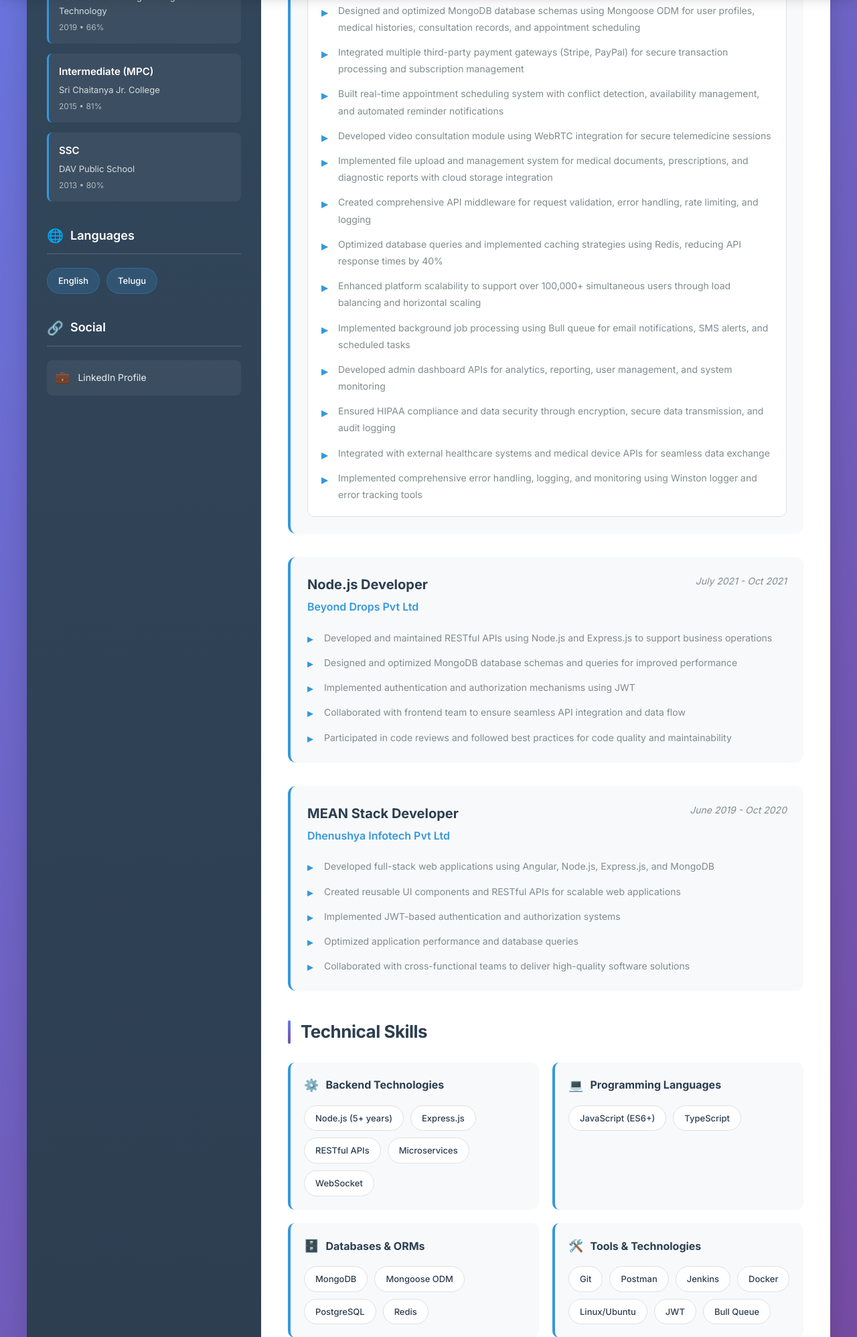
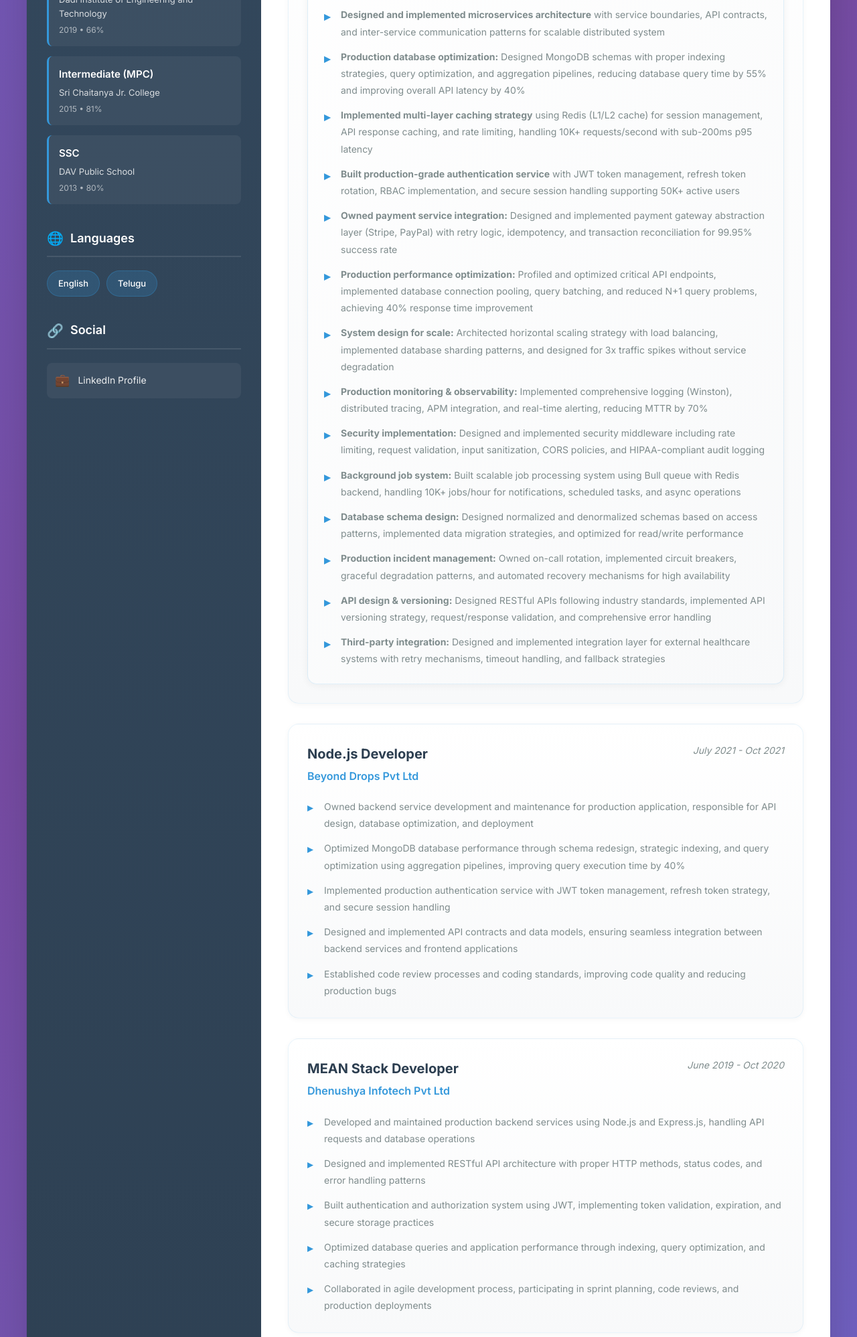
Before and after one commit to Pradeep-chandu/resume, a website: page index.html in a window 1280 px wide. Shown: the part 803-2800 px from the top of the page at 67% size. Drawn offline with Linux system fonts and the light colour scheme.

Commit message:
updated ui

```diff
--- a/index.html
+++ b/index.html
@@ -137,10 +137,12 @@
                         <span class="heading-text">Professional Summary</span>
                     </h2>
                     <p class="summary-text">
-                        Experienced <strong>Node.js Developer</strong> with <strong>5+ years</strong> of expertise in building scalable,
-                        high-performance backend systems. Specialized in developing RESTful APIs, microservices architecture,
-                        and real-time applications for healthcare platforms. Proven track record in optimizing system performance,
-                        implementing secure authentication systems, and managing large-scale databases.
+                        <strong>Backend Engineer</strong> with <strong>5+ years</strong> of production experience owning and operating
+                        mission-critical Node.js services handling <strong>100K+ concurrent users</strong>. Led end-to-end backend
+                        architecture for Sanar.sa healthcare platform, from system design to production deployment. Expert in
+                        performance optimization (40% latency reduction), database design (MongoDB, Redis), and security
+                        implementation (JWT, RBAC, HIPAA compliance). Strong background in distributed systems, microservices
+                        architecture, and production troubleshooting.
                     </p>
                 </section>
 
@@ -153,7 +155,7 @@
                     <article class="experience-card">
                         <header class="exp-header">
                             <div class="exp-title-group">
-                                <h3 class="exp-position">Senior Node.js Developer</h3>
+                                <h3 class="exp-position">Senior Node.js Developer / Backend Engineer</h3>
                                 <p class="exp-company">Maren Solutions Pvt Ltd</p>
                             </div>
                             <time class="exp-duration">Feb 2022 - Present</time>
@@ -170,23 +172,23 @@
                             </p>
 
                             <div class="backend-achievements">
-                                <h5 class="achievements-title">Backend Development & Architecture</h5>
+                                <h5 class="achievements-title">Backend Ownership & Production Experience</h5>
                                 <ul class="achievements-list">
-                                    <li>Architected and developed scalable RESTful APIs using Node.js and Express.js to handle patient-doctor communication, appointment management, and medical record processing</li>
-                                    <li>Implemented secure authentication and authorization system using JWT tokens with role-based access control (RBAC) for patients, doctors, and administrators</li>
-                                    <li>Designed and optimized MongoDB database schemas using Mongoose ODM for user profiles, medical histories, consultation records, and appointment scheduling</li>
-                                    <li>Integrated multiple third-party payment gateways (Stripe, PayPal) for secure transaction processing and subscription management</li>
-                                    <li>Built real-time appointment scheduling system with conflict detection, availability management, and automated reminder notifications</li>
-                                    <li>Developed video consultation module using WebRTC integration for secure telemedicine sessions</li>
-                                    <li>Implemented file upload and management system for medical documents, prescriptions, and diagnostic reports with cloud storage integration</li>
-                                    <li>Created comprehensive API middleware for request validation, error handling, rate limiting, and logging</li>
-                                    <li>Optimized database queries and implemented caching strategies using Redis, reducing API response times by 40%</li>
-                                    <li>Enhanced platform scalability to support over 100,000+ simultaneous users through load balancing and horizontal scaling</li>
-                                    <li>Implemented background job processing using Bull queue for email notifications, SMS alerts, and scheduled tasks</li>
-                                    <li>Developed admin dashboard APIs for analytics, reporting, user management, and system monitoring</li>
-                                    <li>Ensured HIPAA compliance and data security through encryption, secure data transmission, and audit logging</li>
-                                    <li>Integrated with external healthcare systems and medical device APIs for seamless data exchange</li>
-                                    <li>Implemented comprehensive error handling, logging, and monitoring using Winston logger and error tracking tools</li>
+                                    <li><strong>Owned end-to-end backend architecture</strong> for production healthcare platform serving 100K+ users, responsible for system design, implementation, deployment, and on-call support</li>
+                                    <li><strong>Designed and implemented microservices architecture</strong> with service boundaries, API contracts, and inter-service communication patterns for scalable distributed system</li>
+                                    <li><strong>Production database optimization:</strong> Designed MongoDB schemas with proper indexing strategies, query optimization, and aggregation pipelines, reducing database query time by 55% and improving overall API latency by 40%</li>
+                                    <li><strong>Implemented multi-layer caching strategy</strong> using Redis (L1/L2 cache) for session management, API response caching, and rate limiting, handling 10K+ requests/second with sub-200ms p95 latency</li>
+                                    <li><strong>Built production-grade authentication service</strong> with JWT token management, refresh token rotation, RBAC implementation, and secure session handling supporting 50K+ active users</li>
+                                    <li><strong>Owned payment service integration:</strong> Designed and implemented payment gateway abstraction layer (Stripe, PayPal) with retry logic, idempotency, and transaction reconciliation for 99.95% success rate</li>
+                                    <li><strong>Production performance optimization:</strong> Profiled and optimized critical API endpoints, implemented database connection pooling, query batching, and reduced N+1 query problems, achieving 40% response time improvement</li>
+                                    <li><strong>System design for scale:</strong> Architected horizontal scaling strategy with load balancing, implemented database sharding patterns, and designed for 3x traffic spikes without service degradation</li>
+                                    <li><strong>Production monitoring & observability:</strong> Implemented comprehensive logging (Winston), distributed tracing, APM integration, and real-time alerting, reducing MTTR by 70%</li>
+                                    <li><strong>Security implementation:</strong> Designed and implemented security middleware including rate limiting, request validation, input sanitization, CORS policies, and HIPAA-compliant audit logging</li>
+                                    <li><strong>Background job system:</strong> Built scalable job processing system using Bull queue with Redis backend, handling 10K+ jobs/hour for notifications, scheduled tasks, and async operations</li>
+                                    <li><strong>Database schema design:</strong> Designed normalized and denormalized schemas based on access patterns, implemented data migration strategies, and optimized for read/write performance</li>
+                                    <li><strong>Production incident management:</strong> Owned on-call rotation, implemented circuit breakers, graceful degradation patterns, and automated recovery mechanisms for high availability</li>
+                                    <li><strong>API design & versioning:</strong> Designed RESTful APIs following industry standards, implemented API versioning strategy, request/response validation, and comprehensive error handling</li>
+                                    <li><strong>Third-party integration:</strong> Designed and implemented integration layer for external healthcare systems with retry mechanisms, timeout handling, and fallback strategies</li>
                                 </ul>
                             </div>
                         </div>
@@ -201,11 +203,11 @@
                             <time class="exp-duration">July 2021 - Oct 2021</time>
                         </header>
                         <ul class="exp-responsibilities">
-                            <li>Developed and maintained RESTful APIs using Node.js and Express.js to support business operations</li>
-                            <li>Designed and optimized MongoDB database schemas and queries for improved performance</li>
-                            <li>Implemented authentication and authorization mechanisms using JWT</li>
-                            <li>Collaborated with frontend team to ensure seamless API integration and data flow</li>
-                            <li>Participated in code reviews and followed best practices for code quality and maintainability</li>
+                            <li>Owned backend service development and maintenance for production application, responsible for API design, database optimization, and deployment</li>
+                            <li>Optimized MongoDB database performance through schema redesign, strategic indexing, and query optimization using aggregation pipelines, improving query execution time by 40%</li>
+                            <li>Implemented production authentication service with JWT token management, refresh token strategy, and secure session handling</li>
+                            <li>Designed and implemented API contracts and data models, ensuring seamless integration between backend services and frontend applications</li>
+                            <li>Established code review processes and coding standards, improving code quality and reducing production bugs</li>
                         </ul>
                     </article>
 
@@ -218,11 +220,11 @@
                             <time class="exp-duration">June 2019 - Oct 2020</time>
                         </header>
                         <ul class="exp-responsibilities">
-                            <li>Developed full-stack web applications using Angular, Node.js, Express.js, and MongoDB</li>
-                            <li>Created reusable UI components and RESTful APIs for scalable web applications</li>
-                            <li>Implemented JWT-based authentication and authorization systems</li>
-                            <li>Optimized application performance and database queries</li>
-                            <li>Collaborated with cross-functional teams to deliver high-quality software solutions</li>
+                            <li>Developed and maintained production backend services using Node.js and Express.js, handling API requests and database operations</li>
+                            <li>Designed and implemented RESTful API architecture with proper HTTP methods, status codes, and error handling patterns</li>
+                            <li>Built authentication and authorization system using JWT, implementing token validation, expiration, and secure storage practices</li>
+                            <li>Optimized database queries and application performance through indexing, query optimization, and caching strategies</li>
+                            <li>Collaborated in agile development process, participating in sprint planning, code reviews, and production deployments</li>
                         </ul>
                     </article>
                 </section>
@@ -236,50 +238,69 @@
                         <div class="skill-group">
                             <h4 class="skill-group-title">
                                 <span class="skill-icon">⚙️</span>
-                                Backend Technologies
+                                Backend & System Design
                             </h4>
                             <div class="skill-tags">
                                 <span class="skill-tag">Node.js (5+ years)</span>
                                 <span class="skill-tag">Express.js</span>
-                                <span class="skill-tag">RESTful APIs</span>
-                                <span class="skill-tag">Microservices</span>
-                                <span class="skill-tag">WebSocket</span>
+                                <span class="skill-tag">RESTful API Design</span>
+                                <span class="skill-tag">Microservices Architecture</span>
+                                <span class="skill-tag">System Design</span>
+                                <span class="skill-tag">Distributed Systems</span>
+                                <span class="skill-tag">WebSocket/Real-time</span>
                             </div>
                         </div>
                         <div class="skill-group">
                             <h4 class="skill-group-title">
                                 <span class="skill-icon">💻</span>
-                                Programming Languages
+                                Languages & Patterns
                             </h4>
                             <div class="skill-tags">
                                 <span class="skill-tag">JavaScript (ES6+)</span>
                                 <span class="skill-tag">TypeScript</span>
+                                <span class="skill-tag">Async/Await Patterns</span>
+                                <span class="skill-tag">Event-Driven Architecture</span>
                             </div>
                         </div>
                         <div class="skill-group">
                             <h4 class="skill-group-title">
                                 <span class="skill-icon">🗄️</span>
-                                Databases & ORMs
+                                Database & Caching
                             </h4>
                             <div class="skill-tags">
-                                <span class="skill-tag">MongoDB</span>
+                                <span class="skill-tag">MongoDB (Schema Design)</span>
                                 <span class="skill-tag">Mongoose ODM</span>
+                                <span class="skill-tag">Query Optimization</span>
                                 <span class="skill-tag">PostgreSQL</span>
-                                <span class="skill-tag">Redis</span>
+                                <span class="skill-tag">Redis (Caching)</span>
+                                <span class="skill-tag">Database Indexing</span>
+                            </div>
+                        </div>
+                        <div class="skill-group">
+                            <h4 class="skill-group-title">
+                                <span class="skill-icon">🔒</span>
+                                Security & Performance
+                            </h4>
+                            <div class="skill-tags">
+                                <span class="skill-tag">JWT Authentication</span>
+                                <span class="skill-tag">RBAC Implementation</span>
+                                <span class="skill-tag">Rate Limiting</span>
+                                <span class="skill-tag">API Security</span>
+                                <span class="skill-tag">Performance Optimization</span>
+                                <span class="skill-tag">HIPAA Compliance</span>
                             </div>
                         </div>
                         <div class="skill-group">
                             <h4 class="skill-group-title">
                                 <span class="skill-icon">🛠️</span>
-                                Tools & Technologies
+                                DevOps & Tools
                             </h4>
                             <div class="skill-tags">
-                                <span class="skill-tag">Git</span>
-                                <span class="skill-tag">Postman</span>
-                                <span class="skill-tag">Jenkins</span>
+                                <span class="skill-tag">Git & Version Control</span>
                                 <span class="skill-tag">Docker</span>
+                                <span class="skill-tag">CI/CD (Jenkins)</span>
                                 <span class="skill-tag">Linux/Ubuntu</span>
-                                <span class="skill-tag">JWT</span>
+                                <span class="skill-tag">Monitoring & Logging</span>
                                 <span class="skill-tag">Bull Queue</span>
                             </div>
                         </div>
--- a/style.css
+++ b/style.css
@@ -30,12 +30,20 @@ body {
   font-family: 'Inter', -apple-system, BlinkMacSystemFont, 'Segoe UI', Roboto, Oxygen, Ubuntu, Cantarell, sans-serif;
   margin: 0;
   padding: 20px;
-  background: var(--gradient-primary);
+  background: linear-gradient(135deg, #667eea 0%, #764ba2 50%, #667eea 100%);
+  background-size: 200% 200%;
+  animation: gradientShift 15s ease infinite;
   min-height: 100vh;
   color: var(--text-dark);
   line-height: 1.6;
   -webkit-font-smoothing: antialiased;
   -moz-osx-font-smoothing: grayscale;
+}
+
+@keyframes gradientShift {
+  0% { background-position: 0% 50%; }
+  50% { background-position: 100% 50%; }
+  100% { background-position: 0% 50%; }
 }
 
   .resume-container {
@@ -48,10 +56,22 @@ body {
   display: grid;
   grid-template-columns: 350px 1fr;
   background: var(--bg-white);
-  border-radius: 16px;
+  border-radius: 20px;
   overflow: hidden;
-  box-shadow: var(--shadow-lg);
+  box-shadow: 0 20px 60px rgba(0, 0, 0, 0.15), 0 0 0 1px rgba(0, 0, 0, 0.05);
   animation: slideUp 0.6s ease-out;
+  position: relative;
+}
+
+.resume::before {
+  content: '';
+  position: absolute;
+  top: 0;
+  left: 0;
+  right: 0;
+  height: 4px;
+  background: var(--gradient-primary);
+  z-index: 10;
 }
 
 @keyframes slideUp {
@@ -72,6 +92,7 @@ body {
   padding: 40px 30px;
   position: relative;
   overflow-y: auto;
+  box-shadow: inset -1px 0 0 rgba(255, 255, 255, 0.1);
 }
 
 .left-section::before {
@@ -189,13 +210,15 @@ body {
   display: inline-flex;
   align-items: center;
   gap: 8px;
-  background: rgba(52, 152, 219, 0.2);
-  padding: 8px 18px;
+  background: linear-gradient(135deg, rgba(52, 152, 219, 0.25), rgba(41, 128, 185, 0.25));
+  padding: 10px 18px;
   border-radius: 25px;
   font-size: 14px;
-  font-weight: 500;
-  border: 1px solid rgba(52, 152, 219, 0.3);
+  font-weight: 600;
+  border: 1.5px solid rgba(52, 152, 219, 0.4);
   transition: var(--transition);
+  box-shadow: 0 2px 8px rgba(52, 152, 219, 0.2);
+  backdrop-filter: blur(10px);
 }
 
 .experience-badge:hover {
@@ -388,10 +411,11 @@ body {
 }
 
 .heading-line {
-  width: 4px;
-  height: 35px;
+  width: 5px;
+  height: 40px;
   background: var(--gradient-primary);
-  border-radius: 2px;
+  border-radius: 3px;
+  box-shadow: 0 2px 8px rgba(102, 126, 234, 0.3);
 }
 
 .heading-text {
@@ -414,12 +438,14 @@ body {
 }
 
 .experience-card {
-  margin-bottom: 35px;
-  padding: 25px;
-  background: var(--bg-light);
-  border-radius: 12px;
-  border-left: 4px solid var(--primary-color);
-  transition: var(--transition);
+  margin-bottom: 30px;
+  padding: 28px;
+  background: linear-gradient(to bottom, #ffffff 0%, #f8f9fa 100%);
+  border-radius: 16px;
+  border-left: 5px solid var(--primary-color);
+  border: 1px solid rgba(52, 152, 219, 0.1);
+  box-shadow: 0 2px 8px rgba(0, 0, 0, 0.04);
+  transition: all 0.3s cubic-bezier(0.4, 0, 0.2, 1);
   position: relative;
   overflow: hidden;
 }
@@ -438,8 +464,9 @@ body {
 }
 
 .experience-card:hover {
-  transform: translateY(-4px);
-  box-shadow: var(--shadow-md);
+  transform: translateY(-6px);
+  box-shadow: 0 8px 24px rgba(52, 152, 219, 0.15), 0 0 0 1px rgba(52, 152, 219, 0.1);
+  border-left-color: var(--primary-dark);
 }
 
 .experience-card:hover::before {
@@ -481,23 +508,38 @@ body {
 
 .project-highlight {
   margin-top: 20px;
-  padding: 20px;
-  background: white;
-  border-radius: 10px;
-  border: 1px solid var(--border-color);
+  padding: 24px;
+  background: linear-gradient(135deg, #ffffff 0%, #f8f9fa 100%);
+  border-radius: 14px;
+  border: 1px solid rgba(52, 152, 219, 0.15);
+  box-shadow: 0 2px 12px rgba(0, 0, 0, 0.05);
+  position: relative;
+  overflow: hidden;
+}
+
+.project-highlight::before {
+  content: '';
+  position: absolute;
+  top: 0;
+  left: 0;
+  width: 100%;
+  height: 3px;
+  background: var(--gradient-primary);
 }
 
 .project-badge {
   display: inline-flex;
   align-items: center;
   gap: 8px;
-  padding: 6px 14px;
-  background: linear-gradient(135deg, var(--primary-color), var(--primary-dark));
+  padding: 8px 16px;
+  background: var(--gradient-primary);
   color: white;
-  border-radius: 20px;
+  border-radius: 25px;
   font-size: 12px;
   font-weight: 600;
   margin-bottom: 15px;
+  box-shadow: 0 4px 12px rgba(102, 126, 234, 0.3);
+  letter-spacing: 0.3px;
 }
 
 .badge-dot {
@@ -612,15 +654,20 @@ body {
 
 .skill-group {
   padding: 20px;
-  background: var(--bg-light);
-  border-radius: 10px;
+  background: linear-gradient(to bottom, #ffffff 0%, #f8f9fa 100%);
+  border-radius: 12px;
   border-left: 4px solid var(--primary-color);
-  transition: var(--transition);
+  border: 1px solid rgba(52, 152, 219, 0.1);
+  box-shadow: 0 2px 8px rgba(0, 0, 0, 0.04);
+  transition: all 0.3s cubic-bezier(0.4, 0, 0.2, 1);
+  position: relative;
 }
 
 .skill-group:hover {
-  transform: translateY(-4px);
-  box-shadow: var(--shadow-sm);
+  transform: translateY(-5px);
+  box-shadow: 0 6px 20px rgba(52, 152, 219, 0.12);
+  border-left-color: var(--primary-dark);
+  border-color: rgba(52, 152, 219, 0.2);
 }
 
 .skill-group-title {
@@ -644,22 +691,23 @@ body {
 }
 
 .skill-tag {
-  padding: 8px 16px;
+  padding: 10px 18px;
   background: white;
-  border: 1px solid var(--border-color);
-  border-radius: 20px;
+  border: 1.5px solid var(--border-color);
+  border-radius: 25px;
   font-size: 13px;
   font-weight: 500;
   color: var(--text-dark);
-  transition: var(--transition);
+  transition: all 0.3s cubic-bezier(0.4, 0, 0.2, 1);
+  box-shadow: 0 1px 3px rgba(0, 0, 0, 0.05);
 }
 
 .skill-tag:hover {
-  background: var(--primary-color);
+  background: linear-gradient(135deg, var(--primary-color), var(--primary-dark));
   color: white;
   border-color: var(--primary-color);
-  transform: translateY(-2px);
-  box-shadow: var(--shadow-sm);
+  transform: translateY(-3px) scale(1.05);
+  box-shadow: 0 4px 12px rgba(52, 152, 219, 0.3);
 }
 
 /* Responsive Design */
@@ -678,7 +726,7 @@ body {
   display: none;
 }
 
-/* Mobile Sticky Contact Bar */
+/* Mobile Sticky Contact Bar - Hidden on desktop */
 .mobile-sticky-bar {
   display: none;
   position: fixed;
@@ -690,10 +738,6 @@ body {
   box-shadow: 0 -4px 20px rgba(0, 0, 0, 0.3);
   z-index: 1000;
   border-top: 1px solid rgba(255, 255, 255, 0.1);
-}
-
-.mobile-sticky-bar {
-  display: flex;
   gap: 8px;
   justify-content: space-around;
 }
```
